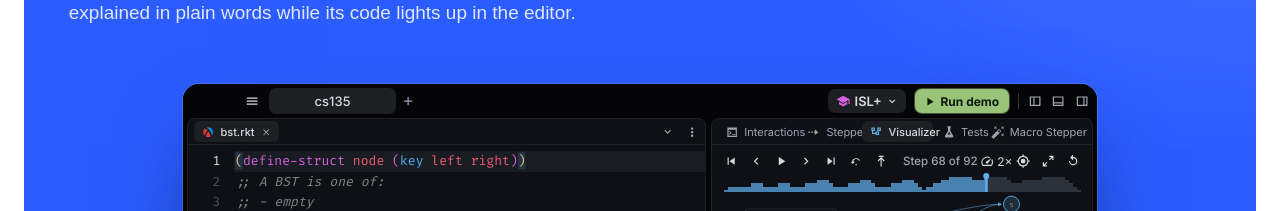
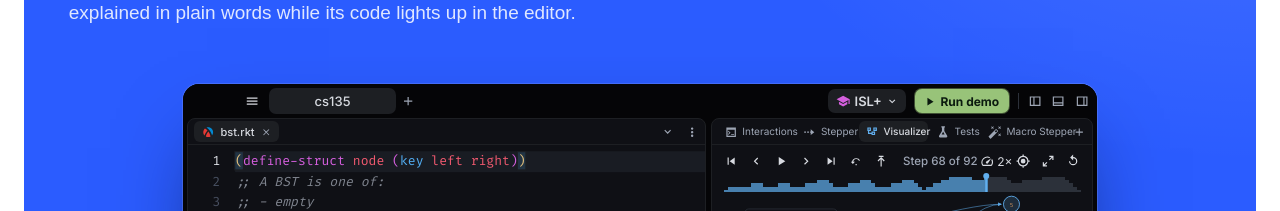
Before and after one commit to MoizDev/Dr.-Rocket, a Next.js app in the folder website/: page / in a window 1280 px wide. Shown: the part 2220-2431 px from the top of the page. Built offline with nearby package versions, Linux system fonts and the light colour scheme; a web font is replaced by a local one.

Commit message:
fix(website): fit all of the Visualizer's panel tabs
The tab row overflowed by about 33 points, cutting Macro Stepper off and
hiding the +. Sized like the app's own row, all five tabs and the + fit.

```diff
--- a/website/components/demos/visualizer/Visualizer.module.css
+++ b/website/components/demos/visualizer/Visualizer.module.css
@@ -32,7 +32,8 @@
 .markerLine::before { content: "▶"; position: absolute; left: -12px; font-size: 9px; color: var(--d-accent); }
 
 .ptabs { height: 26px; flex: none; display: flex; align-items: center; gap: 2px; padding: 0 6px; border-bottom: 1px solid var(--d-border); }
-.ptab { display: inline-flex !important; align-items: center; gap: 5px; height: 21px; padding: 0 7px !important; border-radius: 6px; color: var(--d-muted) !important; font-size: 11px !important; white-space: nowrap; }
+/* Sized like the app's own tab row, so all five tabs and the + fit the panel. */
+.ptab { display: inline-flex !important; align-items: center; gap: 4px; height: 21px; padding: 0 6px !important; border-radius: 6px; color: var(--d-muted) !important; font-size: 10px !important; white-space: nowrap; }
 .ptab[aria-selected="true"] { background: var(--d-elevated) !important; color: var(--d-text) !important; font-weight: 500; }
 .ptab[aria-selected="true"] svg { color: var(--d-accent); }
 .ptabPlus { margin-left: auto; display: flex; color: var(--d-muted); }
```
